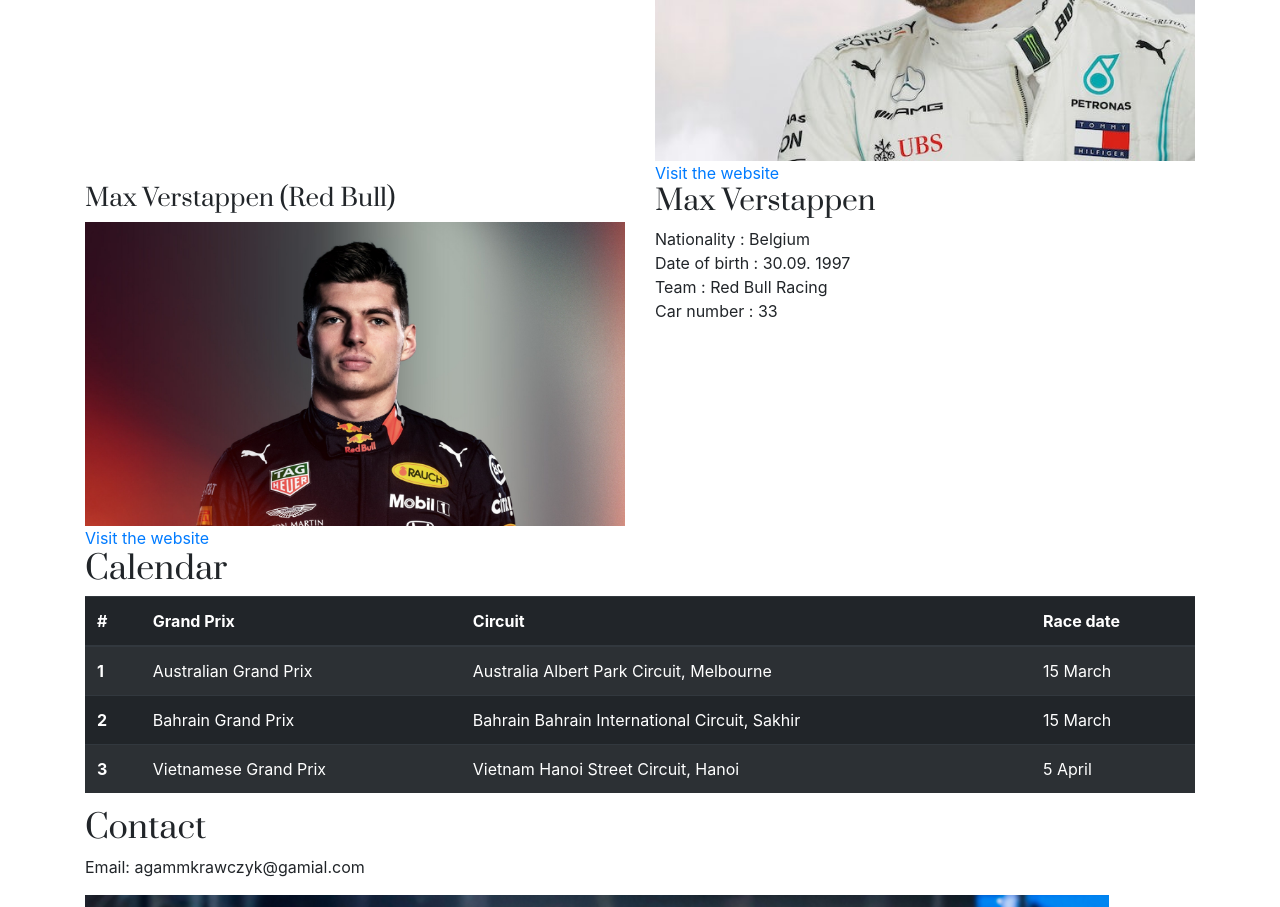
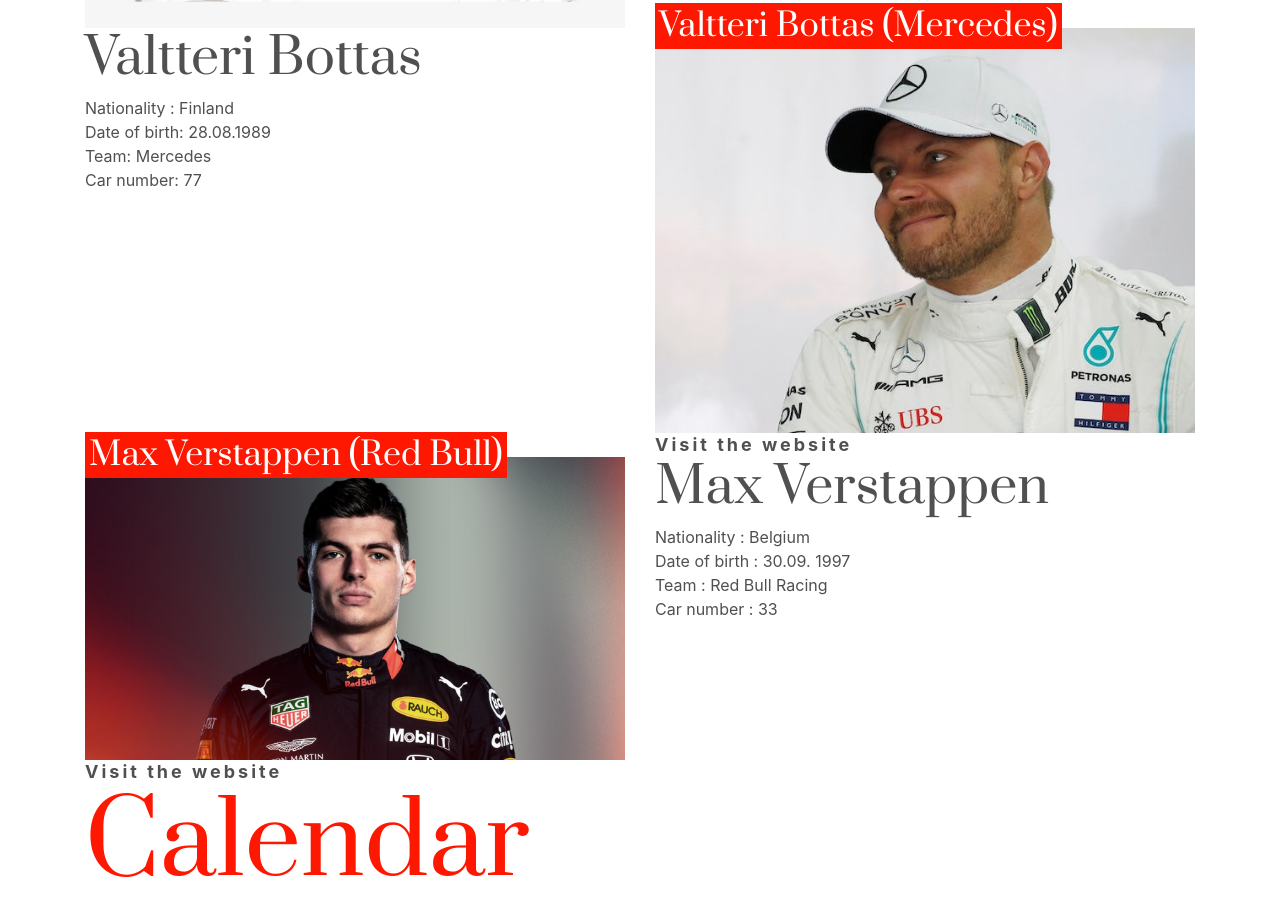
Before and after one commit to aga555/formula1, a plain HTML site: page index.html in a window 1280 px wide. Shown: the part 1569-2476 px from the top of the page. Drawn offline with nearby package versions, Linux system fonts and the light colour scheme.

Commit message:
# styling headings

```diff
--- a/css/styles.css
+++ b/css/styles.css
@@ -10,6 +10,10 @@
 }
 .left-col, .right-col {
     text-align: center;
+    height: 90vh;
+    display: flex;
+    justify-content: center;
+    align-items: center;
 
 }
 img {
@@ -23,6 +27,7 @@ h1, h2, h3, h4, h5 {
 }
 h1 {
     font-size: 150px;
+    margin: 0;
 }
 body {
     margin: 0;
@@ -57,3 +62,43 @@ nav {
     color: #505050;
     text-align: center;
 }
+ h2 {
+     font-size: 100px;
+     color: #FF1801;
+ }
+ h3{
+     font-size: 50px;
+ }
+h4{
+    font-size: 32px;
+    color: white;
+    background: #FF1801;
+    display: inline-block;
+    margin: 0;
+    padding: 4px;
+}
+a{
+    letter-spacing: 3px ;
+    color: #505050;
+    font-size: 18px;
+    font-weight: bold;
+    text-decoration: none;
+}
+.drivers{
+    color: #505050;
+    line-height: 150%;
+}
+.top-container{
+    width: 500px;
+    margin: 0 auto;
+
+}
+.drivers-img{
+    position: relative;
+
+}
+.drivers h4{
+    position: absolute;
+    z-index: 1;
+    top:-25px;
+}
--- a/index.html
+++ b/index.html
@@ -2,7 +2,7 @@
 <html>
 <head>
     <meta charset="utf-8">
-    <title>Skillshare - Code your own website from scratch with Aga Naplocha</title>
+    <title>Formula 1 </title>
     <meta name="viewport" content="width=device-width, initial-scale=1.0">
 
     <link rel="stylesheet" href="css/bootstrap-grid.css" type="text/css">
@@ -22,24 +22,28 @@
 </nav>
 <header class="row">
     <section class="col left-col">
+        <div class="top-container">
             <h1>Hello</h1>
             <p>
                 The new Formula 1 season will begin soon.
                 The competition for the title of the best driver in the world will be March 15 in Australia,
                 and November 29 in Abu Dhabi. It will be a record long season - it will count up to 22 races.
             </p>
+        </div>
     </section>
     <section class="col right-col">
+        <div class="top-container">
             <img src="img/f1a.jpg" alt="racing formula">
             <p>Photo by Eleve Sports</p>
+        </div>
     </section>
 </header>
 <main class="container">
     <p class="scroll">
         scroll down to find out more about F1.
     </p>
-    <!--teams-->
-    <section>
+    <!--drivers-->
+    <section class="drivers">
 
         <h2> Teams </h2>
         <!--frst-->
@@ -47,7 +51,7 @@
             <div class="col">
                 <h4>
                     Lewis Hamilton (Mercedes) </h4>
-                <img src="img/lewis.png" alt="Lewis Hamilton"/>
+                <img class="drivers-img" src="img/lewis.png" alt="Lewis Hamilton"/>
             </div>
             <div class="col">
                 <h3> Lewis Hamilton </h3>
@@ -73,7 +77,7 @@
             </div>
             <div class="col">
                 <h4>Valtteri Bottas (Mercedes)</h4>
-                <img src="img/valtteri-bottas.jpg" alt="Valtteri Botas">
+                <img class="drivers-img" src="img/valtteri-bottas.jpg" alt="Valtteri Botas">
                 <a href="https://pl.wikipedia.org/wiki/Valtteri_Bottas"> Visit the website </a>
             </div>
         </div>
@@ -81,7 +85,7 @@
         <div class="row">
             <div class="col">
                 <h4> Max Verstappen (Red Bull)</h4>
-                <img src="img/Verstappen.jpg" alt="Max Verstappen"/>
+                <img class="drivers-img" src="img/Verstappen.jpg" alt="Max Verstappen"/>
             </div>
             <div class="col">
                 <h3> Max Verstappen </h3>
@@ -97,7 +101,7 @@
     </section>
     <!--calednar-->
     <h2> Calendar </h2>
-    <section>
+    <section class="calendar">
         <table class="table table-striped table-dark">
             <thead>
 
@@ -134,7 +138,7 @@
 
     </section>
     <!--contact-->
-    <section>
+    <section class="contact">
         <h2>Contact</h2>
         <p> Email: agammkrawczyk@gamial.com</p>
         <img src="img/f1.png">
```
Lines whose indentation alone changed are shown as unchanged.
